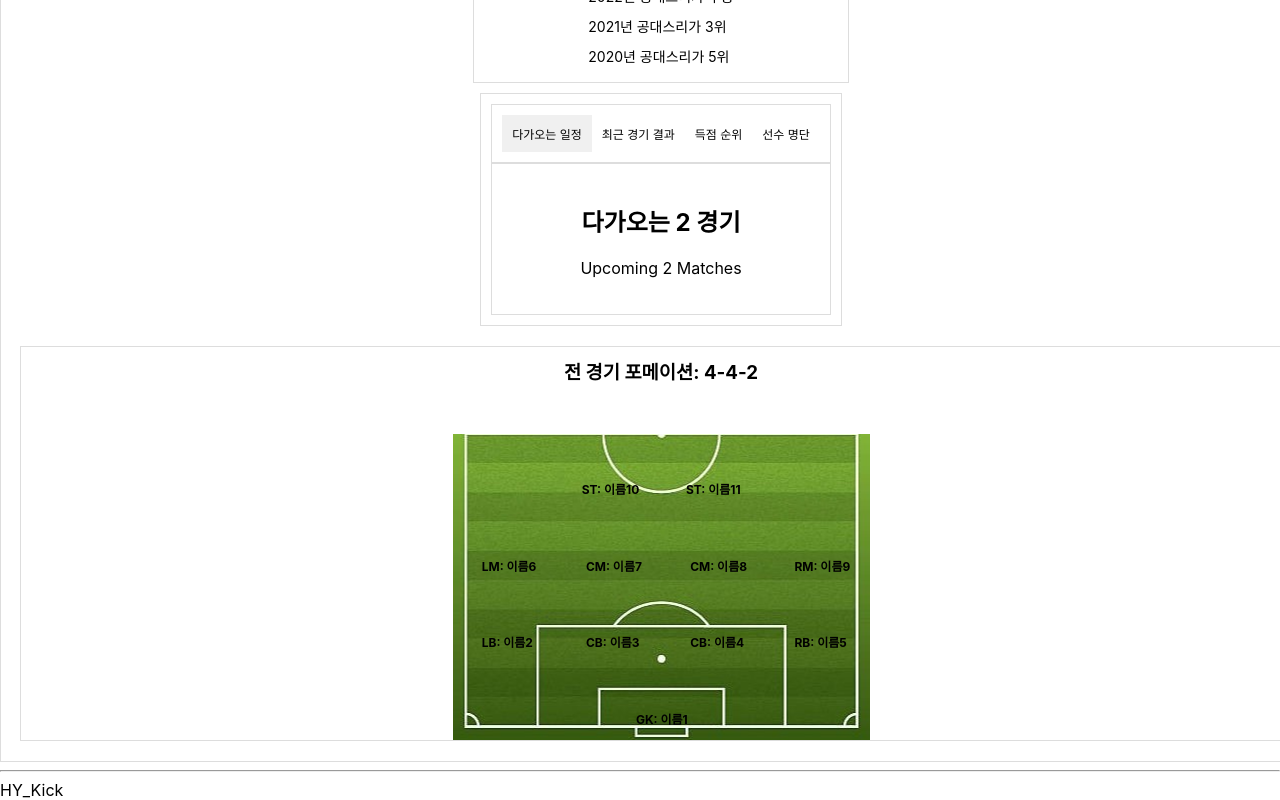
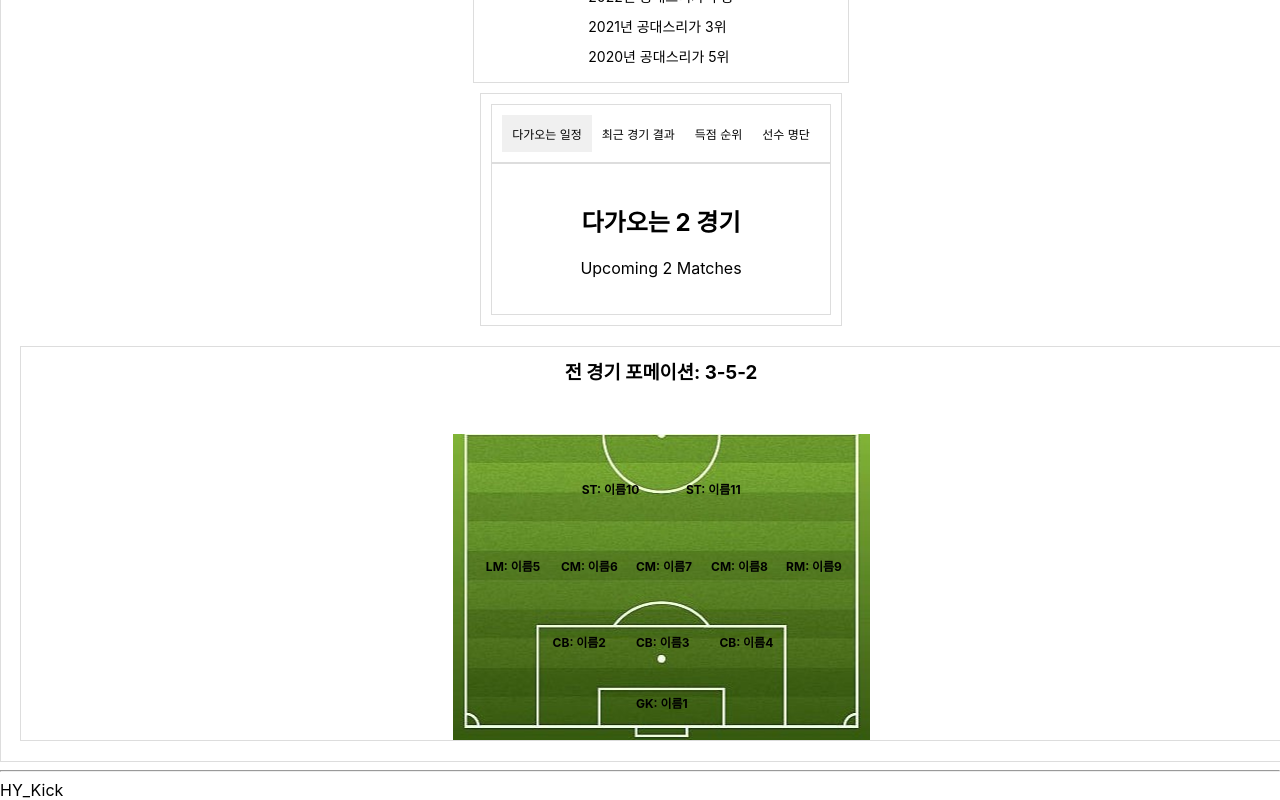
Before and after one commit to ludals/HY_kick, a React (Create React App) app in the folder my-app/: page /team in a window 1280 px wide. Shown: the part 1006-1806 px from the top of the page. Built offline with nearby package versions, Linux system fonts and the light colour scheme.

Commit message:
formation update_

```diff
--- a/my-app/src/component/Formation.jsx
+++ b/my-app/src/component/Formation.jsx
@@ -36,7 +36,6 @@ const Formation = ({ formation, players }) => {
       case '3-5-2':
         return ['GK', 'CB', 'CB', 'CB', 'LM', 'CM', 'CM', 'CM', 'RM', 'ST', 'ST'];
       default:
-        // 기본 포메이션을 설정하거나 에러 처리
         return [];
     }
   }
--- a/my-app/src/component/team_pages/Team.jsx
+++ b/my-app/src/component/team_pages/Team.jsx
@@ -89,7 +89,7 @@ const Team = ({ teamName, teamLogo, deptLogo }) => {
       </CardWrapper>
       </DetailCard>
       <Spacer/>
-      <Formation formation="4-4-2" players={['이름1', '이름2', '이름3', '이름4', '이름5', '이름6', '이름7', '이름8', '이름9', '이름10', '이름11']} />
+      <Formation formation="3-5-2" players={['이름1', '이름2', '이름3', '이름4', '이름5', '이름6', '이름7', '이름8', '이름9', '이름10', '이름11']} />
   </TeamCard>
 );};
 export default Team
```
